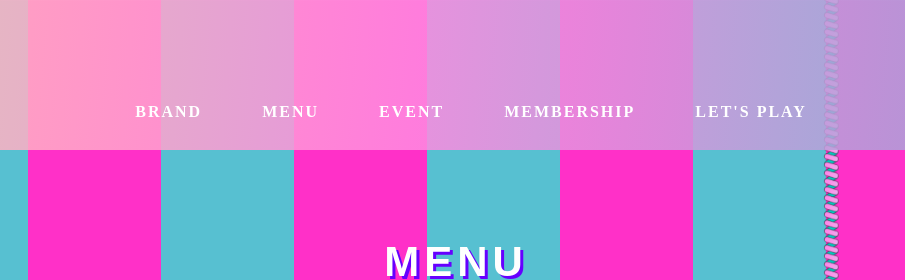
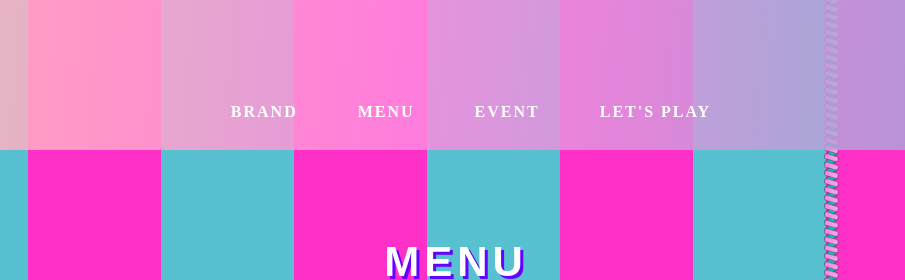
Before and after one commit to Minkyungkim529/rounded_menu, a plain HTML site: page index.html in a window 1280 px wide. Shown: the top 280 px of the page, 184-1089 px from the left. Drawn offline with nearby package versions, Linux system fonts and the light colour scheme; a web font is replaced by a local one.

Commit message:
Add files via upload

```diff
--- a/index.html
+++ b/index.html
@@ -69,7 +69,6 @@
                     <li><a href="https://minkyungkim529.github.io/rounded_sub_brand/">BRAND</a></li>
                     <li><a href="https://minkyungkim529.github.io/rounded_sub_menu/">MENU</a></li>
                     <li><a href="#">EVENT</a></li>
-                    <li><a href="#">MEMBERSHIP</a></li>
                     <li><a href="#">LET'S PLAY</a></li>
                 </ul>
                 <div class="search_bar tablet_hide">
```
